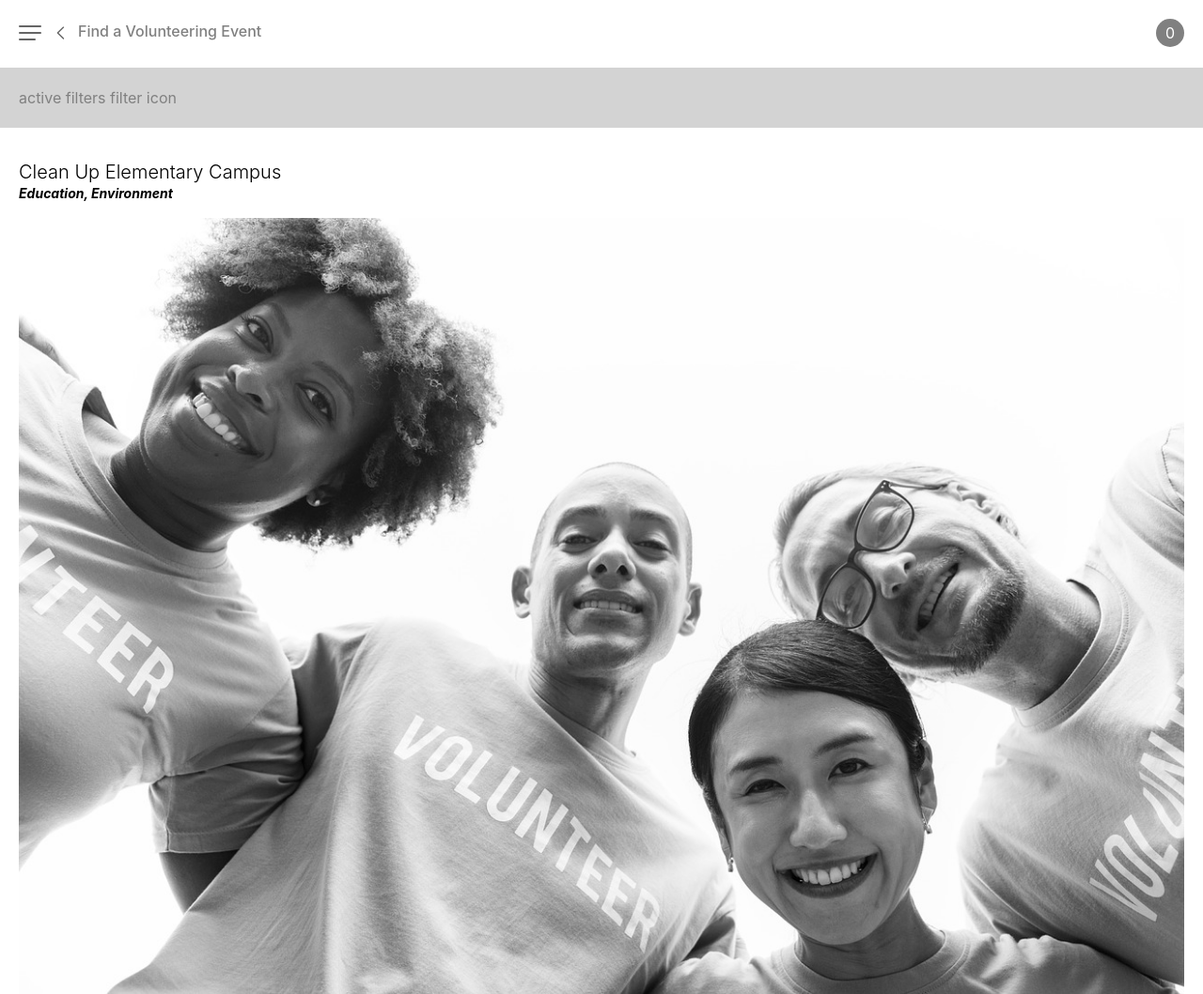
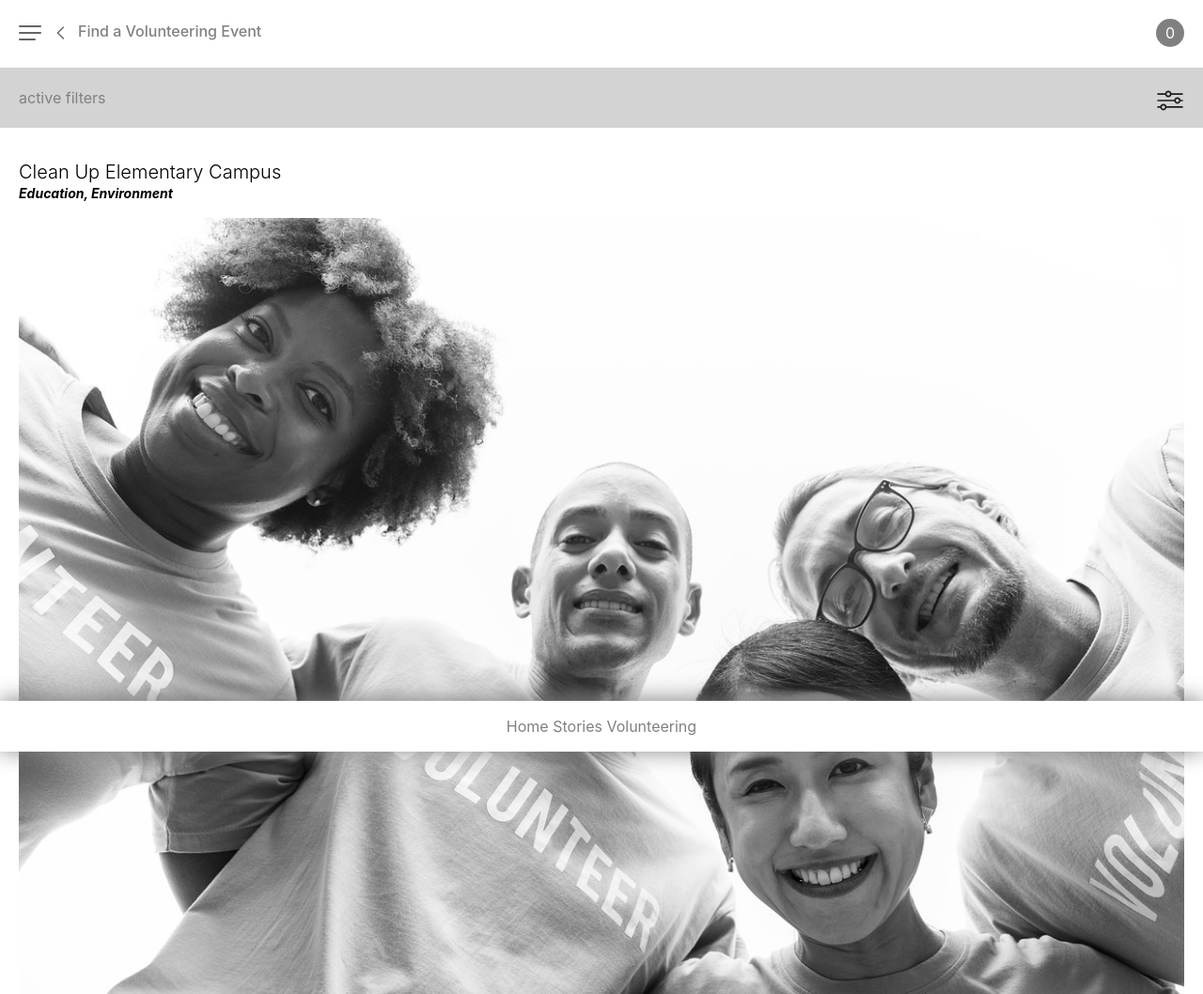
Before and after one commit to dengsauve/harding-list, a plain HTML site: page index.html in a window 1280 px wide. Shown: the top 1058 px of the page at 94% size. Drawn offline with nearby package versions, Linux system fonts and the light colour scheme.

Commit message:
Footer Navbar in Place

```diff
--- a/index.css
+++ b/index.css
@@ -4,6 +4,7 @@ body{
 
 .contents{
     background-color: grey;
+    margin-bottom: 55px;
 }
 
 .content{
@@ -17,6 +18,18 @@ body{
     overflow: hidden;
     text-overflow: ellipsis;
     height: 100px;
+}
+
+.footer {
+    position: fixed;
+    left: 0;
+    bottom: 0;
+    width: 100%;
+    padding: 15px;
+    background-color: white;
+    color: grey;
+    text-align: center;
+    box-shadow: 0px -1px 25px grey;
 }
 
 .icon{
--- a/index.html
+++ b/index.html
@@ -20,7 +20,7 @@
                 </div>
                 <div class="sub-menu">
                     active filters
-                    filter icon
+                    <img src="images/Icon_Filters.svg" class="icon float-right"/>
                 </div>
                 <div class="contents">
                     <div class="content">
@@ -51,6 +51,11 @@
                     </div>
                 </div>
             </div>
+            <div class="footer">
+                Home
+                Stories
+                Volunteering
+            </div>
         </div>
     </body>
 </html>
```
